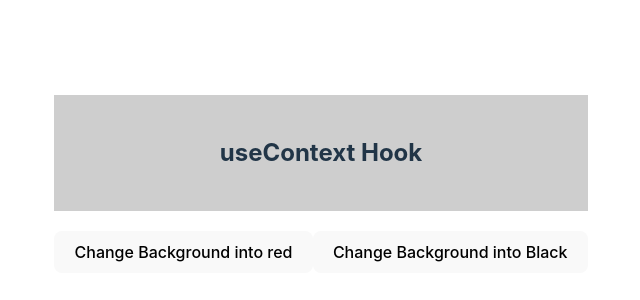
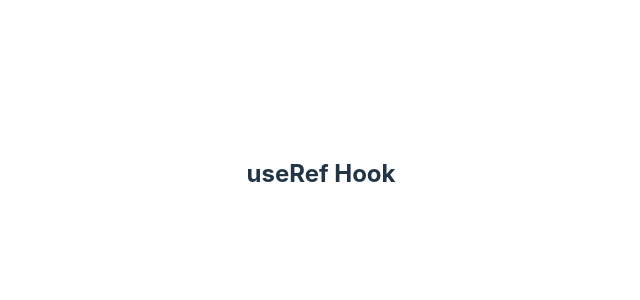
Before and after one commit to Najafkhan256/react-hooks, a React (Vite) app: page / in a window 1280 px wide. Shown: the part 226-526 px from the top of the page, without its empty margins (319-959 px from the left). Built offline with nearby package versions, Linux system fonts and the light colour scheme.

Commit message:
useRef Hook

```diff
--- a/src/App.jsx
+++ b/src/App.jsx
@@ -1,38 +1,23 @@
-import { createContext, useContext, useReducer, useState } from "react";
+import {
+  createContext,
+  useContext,
+  useEffect,
+  useReducer,
+  useRef,
+  useState,
+} from "react";
 import "./App.css";
 
-const initialState = { backgroundColor: "#cecece" };
+function App() {
+  const hookRef = useRef();
 
-const reducer = (state, action) => {
-  switch (action) {
-    case "black": {
-      return { backgroundColor: "#000" };
-    }
-    case "red": {
-      return { backgroundColor: "#f00" };
-    }
-    default: {
-      return { backgroundColor: "initial" };
-    }
-  }
-};
+  useEffect(() => {
+    console.log(hookRef.current.offsetHeight);
+  }, []);
 
-function App() {
-  const [state, dispatch] = useReducer(reducer, initialState);
   return (
     <>
-      <h2
-        style={{ backgroundColor: state.backgroundColor, padding: "40px 20px" }}
-      >
-        useContext Hook
-      </h2>
-
-      <button onClick={() => dispatch("red")}>
-        Change Background into red
-      </button>
-      <button onClick={() => dispatch("black")}>
-        Change Background into Black
-      </button>
+      <h2 ref={hookRef}>useRef Hook</h2>
     </>
   );
 }
```
